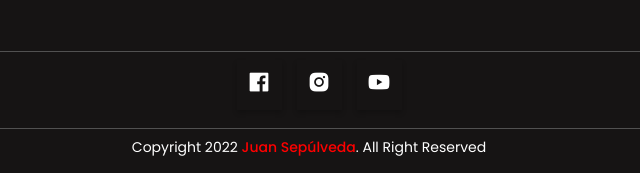
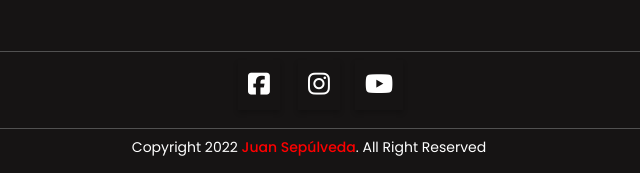
Before and after one commit to JuanySepu/BalonmanoCincoSaltos-Sepulveda, a plain HTML site: page pages/tabla.html in a window 1280 px wide. Shown: the part 655-828 px from the top of the page, 331-971 px from the left. Drawn offline with nearby package versions, Linux system fonts and the light colour scheme.

Commit message:
Cambio de iconos de redes

```diff
--- a/pages/tabla.html
+++ b/pages/tabla.html
@@ -203,11 +203,11 @@
 
     <footer>
         <div class="redes">
-            <ul>
-                <li><a href="https://www.facebook.com/Balonmano5saltos-101682851905168/" target="_blank" class="facebook"><i class='bx bxl-facebook-square'></i></a></li>
-                <li><a href="https://www.instagram.com/balonmano5saltos/" target="_blank" class="instagram"><i class='bx bxl-instagram-alt' ></i></a></li>
-                <li><a href="https://www.youtube.com/channel/UCUxIsBo2Sn20YEM8QWTwYrA" target="_blank" class="youtube"><i class='bx bxl-youtube'></i></a></li>
-            </ul>
+          <ul>
+            <li><a href="https://www.facebook.com/Balonmano5saltos-101682851905168/" target="_blank" class="facebook"><i class="fab fa-facebook-square"></i></a></li>
+            <li><a href="https://www.instagram.com/balonmano5saltos/" target="_blank" class="instagram"><i class="fab fa-instagram"></i></a></li>
+            <li><a href="https://www.youtube.com/channel/UCUxIsBo2Sn20YEM8QWTwYrA" target="_blank" class="youtube"><i class="fab fa-youtube"></i></a></li>
+          </ul>
         </div>
         <div class="copyright">
             <p>Copyright 2022 <span>Juan Sepúlveda</span>. All Right Reserved</p>
```
Also changed, not shown: index.html (+3 -3 lines), pages/contactenos.html (+3 -3 lines), pages/media.html (+3 -3 lines), pages/partidos.html (+3 -3 lines).
